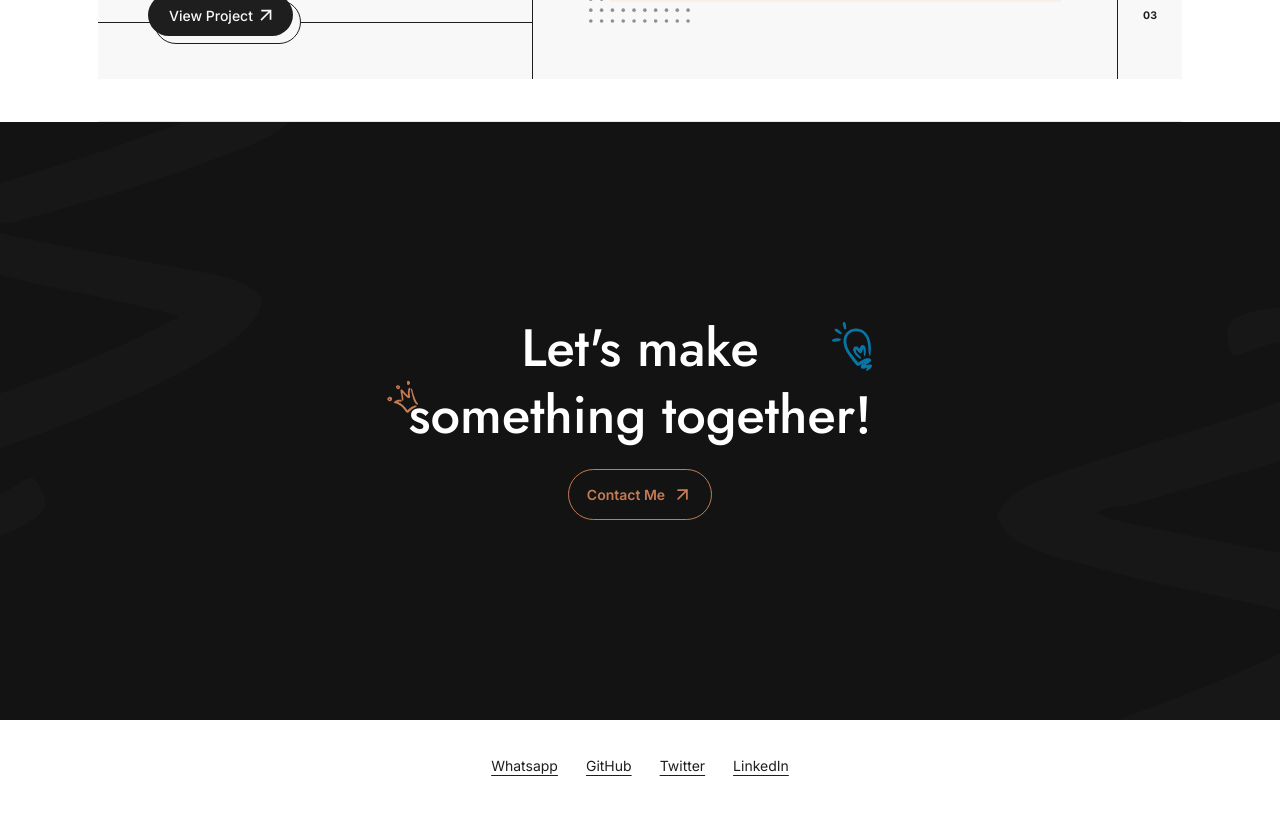
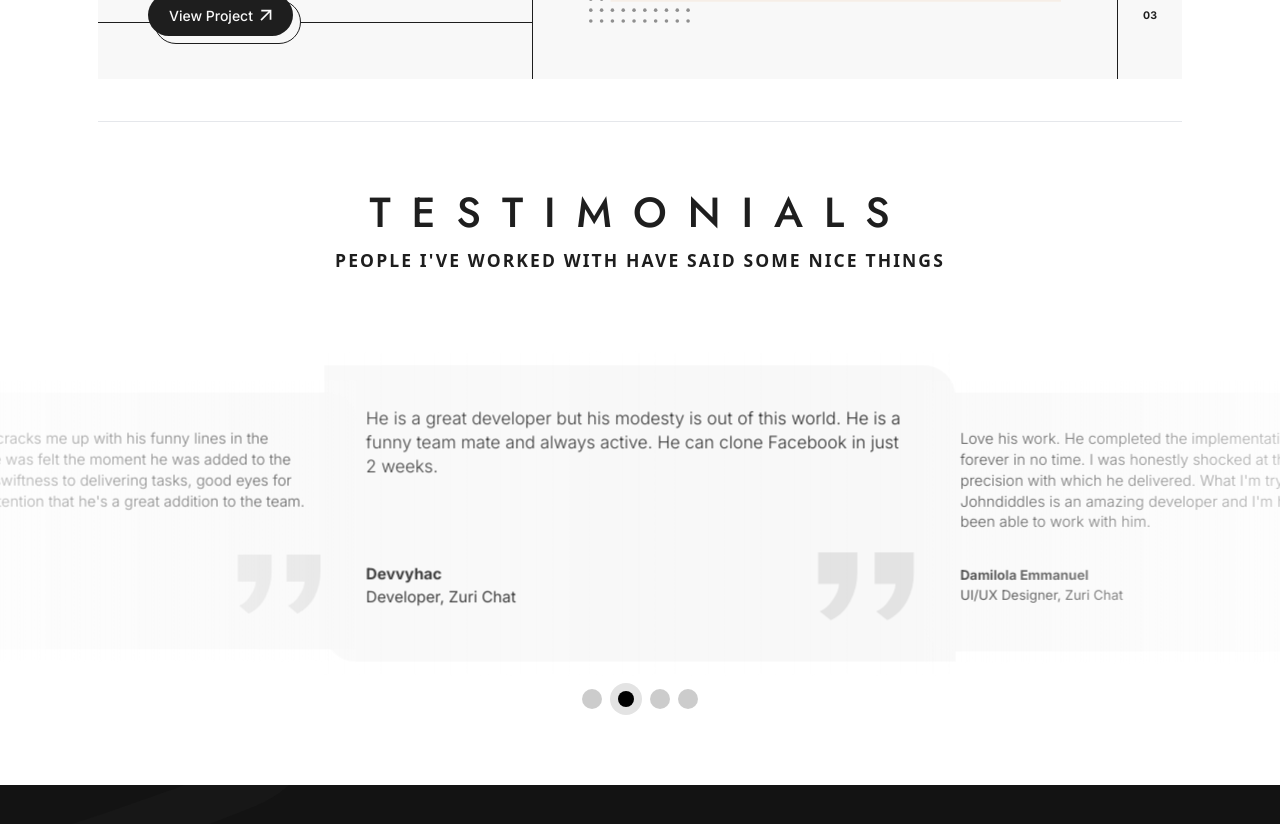
Before and after one commit to Johndiddles/portfolio-v2, a Next.js app: page / in a window 1280 px wide. Shown: the part 3380-4204 px from the top of the page. Built offline with nearby package versions, Linux system fonts and the light colour scheme.

Commit message:
add testimonials section

```diff
--- a/app/globals.css
+++ b/app/globals.css
@@ -12,6 +12,10 @@ html {
   font-size: clamp(14px, calc(1vw + 1px), 16px);
   color: #1e1e1e;
   scroll-behavior: smooth;
+}
+
+body {
+  overflow-x: hidden;
 }
 
 .hero_header {
--- a/app/page.tsx
+++ b/app/page.tsx
@@ -1,12 +1,14 @@
 import ContactSection from "@/components/ContactSection/ContactSection";
 import Hero from "@/components/Hero/Hero";
 import Projects from "@/components/Projects/Projects";
+import TestimonialsSection from "@/components/Testimonials/TestimonialsSection";
 
 const Home = () => {
   return (
     <main>
       <Hero />
       <Projects />
+      <TestimonialsSection />
       <ContactSection />
     </main>
   );
--- /dev/null
+++ b/components/Testimonials/TestimonialCard.tsx
@@ -0,0 +1,37 @@
+import Image from "next/image";
+import QuotesImage from "@/assets/icons/quotes.svg";
+import { Testimonial } from "@/types/testimonials";
+
+const TestimonialCard = ({
+  testimony,
+  author_name,
+  author_title,
+  author_company,
+}: Testimonial) => {
+  return (
+    <div className="font-inter text-[#1E1E1E] flex flex-col gap-4 md:gap-8 p-6 md:p-12 bg-[#F8F8F8] rounded-tr-[32px] rounded-bl-[32px] w-fit mt-4 mb-16 md:mb-4 mx-auto">
+      <p className="text-xs sm:text-sm md:text-xl max-w-[52ch] min-h-[120px] font-light">
+        {testimony}
+      </p>
+      <div className="flex justify-between items-center">
+        <div className="text-xs sm:text-sm md:text-lg">
+          <h4 className="font-bold">{author_name}</h4>
+          <p>
+            {author_title}, {author_company}
+          </p>
+        </div>
+
+        <div className="w-16 lg:w-28">
+          <Image
+            src={QuotesImage}
+            alt="quotes"
+            width={undefined}
+            height={undefined}
+          />
+        </div>
+      </div>
+    </div>
+  );
+};
+
+export default TestimonialCard;
--- /dev/null
+++ b/components/Testimonials/TestimonialCarousel.tsx
@@ -0,0 +1,58 @@
+import { ReactNode } from "react";
+import {
+  Autoplay,
+  EffectCoverflow,
+  Navigation,
+  Pagination,
+} from "swiper/modules";
+import { Swiper } from "swiper/react";
+
+const carouselProps = {
+  autoplay: {
+    delay: 5000,
+    disableOnInteraction: false,
+  },
+  pagination: {
+    clickable: true,
+  },
+  grabCursor: true,
+  centeredSlides: true,
+  effect: "coverflow",
+  loop: true,
+};
+
+const TestimonialCarousel = ({ children }: { children: ReactNode }) => {
+  return (
+    <>
+      <div className="hidden md:flex justify-center items-center">
+        <Swiper
+          {...carouselProps}
+          coverflowEffect={{
+            rotate: 0,
+            stretch: 0,
+            depth: 100,
+            modifier: 2.5,
+          }}
+          modules={[Autoplay, EffectCoverflow, Pagination, Navigation]}
+          slidesPerView={"auto"}
+          className="multi-item-carousel hidden md:block"
+        >
+          {children}
+        </Swiper>
+      </div>
+
+      <div className="flex justify-center items-center md:hidden px-4">
+        <Swiper
+          {...carouselProps}
+          modules={[Pagination, Autoplay]}
+          slidesPerView={"auto"}
+          className="w-full px-4"
+        >
+          {children}
+        </Swiper>
+      </div>
+    </>
+  );
+};
+
+export default TestimonialCarousel;
--- /dev/null
+++ b/components/Testimonials/Testimonials.tsx
@@ -0,0 +1,37 @@
+"use client";
+import React from "react";
+import TestimonialCard from "./TestimonialCard";
+import { AllTestimonials } from "@/constants/testimonials";
+import { SwiperSlide } from "swiper/react";
+import TestimonialCarousel from "./TestimonialCarousel";
+
+import "swiper/css";
+import "swiper/css/effect-cube";
+import "swiper/css/pagination";
+import "swiper/css/navigation";
+
+import "./testimonials.styles.css";
+
+const Testimonials = () => {
+  return (
+    <div className=" lg:pt-16 pb-4">
+      <TestimonialCarousel>
+        {AllTestimonials?.map((testimony, index) => (
+          <SwiperSlide
+            key={index}
+            className="!w-full md:max-w-[72ch] lg:max-w-[80ch] mx-auto md:mx-6 lg:-mx-12"
+          >
+            <TestimonialCard
+              author_company={testimony.author_company}
+              author_name={testimony.author_name}
+              author_title={testimony.author_title}
+              testimony={testimony.testimony}
+            />
+          </SwiperSlide>
+        ))}
+      </TestimonialCarousel>
+    </div>
+  );
+};
+
+export default Testimonials;
--- /dev/null
+++ b/components/Testimonials/TestimonialsSection.tsx
@@ -0,0 +1,22 @@
+import Testimonials from "./Testimonials";
+
+const TestimonialsSection = () => {
+  return (
+    <section
+      className="py-8 md:py-12 lg:py-16 xl:py-20 overflow-x-hidden"
+      id="testimonials"
+    >
+      <div className="uppercase mx-auto text-center flex flex-col gap-4">
+        <h2 className="text-2xl md:text-3xl lg:text-5xl font-jost font-medium tracking-[0.75rem] md:tracking-[1.5rem]">
+          Testimonials
+        </h2>
+        <p className="text-[10px] sm:text-xs md:text-sm lg:text-xl font-semibold tracking-[0.05rem] md:tracking-[0.15rem]">
+          People I&apos;ve worked with have said some nice things
+        </p>
+      </div>
+      <Testimonials />
+    </section>
+  );
+};
+
+export default TestimonialsSection;
--- /dev/null
+++ b/components/Testimonials/testimonials.styles.css
@@ -0,0 +1,104 @@
+.swiper-3d .swiper-slide-shadow-right {
+  background-image: linear-gradient(
+    to right,
+    rgba(255, 255, 255, 0.2),
+    rgba(255, 255, 255, 0.95)
+  ) !important;
+}
+
+.swiper-3d .swiper-slide-shadow-left {
+  background-image: linear-gradient(
+    to right,
+    rgba(255, 255, 255, 0.95),
+    rgba(255, 255, 255, 0.2)
+  ) !important;
+}
+
+.multi-item-carousel {
+  overflow: visible;
+  padding: 20px 0;
+}
+.multi-item-carousel .swiper-slide-active {
+  opacity: 1;
+}
+.multi-item-carousel .swiper-slide-prev,
+.multi-item-carousel .swiper-slide-next {
+  transform: translateY(0.5rem) scale(0.85) !important;
+}
+
+.swiper-pagination {
+  bottom: -1rem !important;
+  display: flex !important;
+  justify-content: center !important;
+  align-items: center !important;
+}
+.swiper-pagination-bullet {
+  height: 20px !important;
+  width: 20px !important;
+}
+
+.swiper-pagination-bullet-active {
+  position: relative !important;
+  background: #1e1e1e20 !important;
+  height: 32px !important;
+  width: 32px !important;
+  align-self: center;
+}
+
+.swiper-pagination-bullet-active::after {
+  content: " ";
+  width: 16px;
+  height: 16px;
+  border-radius: 50%;
+  background-color: #000;
+  position: absolute;
+  top: 50%;
+  left: 50%;
+  transform: translate(-50%, -50%);
+}
+
+@media screen and (max-width: 1024px) {
+  .swiper-pagination-bullet {
+    height: 16px !important;
+    width: 16px !important;
+  }
+
+  .swiper-pagination-bullet-active {
+    height: 24px !important;
+    width: 24px !important;
+  }
+
+  .swiper-pagination-bullet-active::after {
+    width: 12px;
+    height: 12px;
+  }
+}
+
+@media screen and (max-width: 768px) {
+  .multi-item-carousel {
+    padding: 0;
+  }
+  .multi-item-carousel .swiper-slide-prev,
+  .multi-item-carousel .swiper-slide-next {
+    display: none !important;
+  }
+
+  .swiper-pagination {
+    bottom: 0 !important;
+  }
+
+  .swiper-pagination-bullet {
+    height: 12px !important;
+    width: 12px !important;
+  }
+
+  .swiper-pagination-bullet-active {
+    height: 18px !important;
+    width: 18px !important;
+  }
+
+  .swiper-pagination-bullet-active::after {
+    width: 9px;
+    height: 9px;
+  }
+}
--- /dev/null
+++ b/constants/testimonials.ts
@@ -0,0 +1,32 @@
+import { Testimonial } from "@/types/testimonials";
+
+export const AllTestimonials: Testimonial[] = [
+  {
+    author_name: "Belle",
+    testimony:
+      "He's a comedian, lol, cracks me up with his funny lines in the channel. His presence was felt the moment he was added to the team; his quirkiness, swiftness to delivering tasks, good eyes for detail. There's no contention that he's a great addition to the team.",
+    author_company: "Zuri Chat",
+    author_title: "Developer",
+  },
+  {
+    author_name: "Devvyhac",
+    testimony:
+      "He is a great developer but his modesty is out of this world. He is a funny team mate and always active. He can clone Facebook in just 2 weeks.",
+    author_company: "Zuri Chat",
+    author_title: "Developer",
+  },
+  {
+    author_name: "Damilola Emmanuel",
+    testimony:
+      "Love his work. He completed the implementation of a design taking forever in no time. I was honestly shocked at the speed and precision with which he delivered. What I'm trying to say is, Johndiddles is an amazing developer and I'm honoured to have been able to work with him.",
+    author_company: "Zuri Chat",
+    author_title: "UI/UX Designer",
+  },
+  {
+    author_name: "Omzi",
+    testimony:
+      "A seasoned FE dev that always delivers 💪. Would love to work with him again 🙂.",
+    author_company: "Zuri Chat",
+    author_title: "Developer",
+  },
+];
--- a/package.json
+++ b/package.json
@@ -12,7 +12,8 @@
     "next": "15.0.3",
     "react": "19.0.0-rc-66855b96-20241106",
     "react-dom": "19.0.0-rc-66855b96-20241106",
-    "react-icons": "^5.4.0"
+    "react-icons": "^5.4.0",
+    "swiper": "^11.1.15"
   },
   "devDependencies": {
     "@types/node": "^20",
--- /dev/null
+++ b/types/testimonials.ts
@@ -0,0 +1,6 @@
+export type Testimonial = {
+  testimony: string;
+  author_name: string;
+  author_title: string;
+  author_company: string;
+};
```
Also changed, not shown: assets/icons/quotes.svg (added), 1 other file (tests, documents, lock files or other folders).
